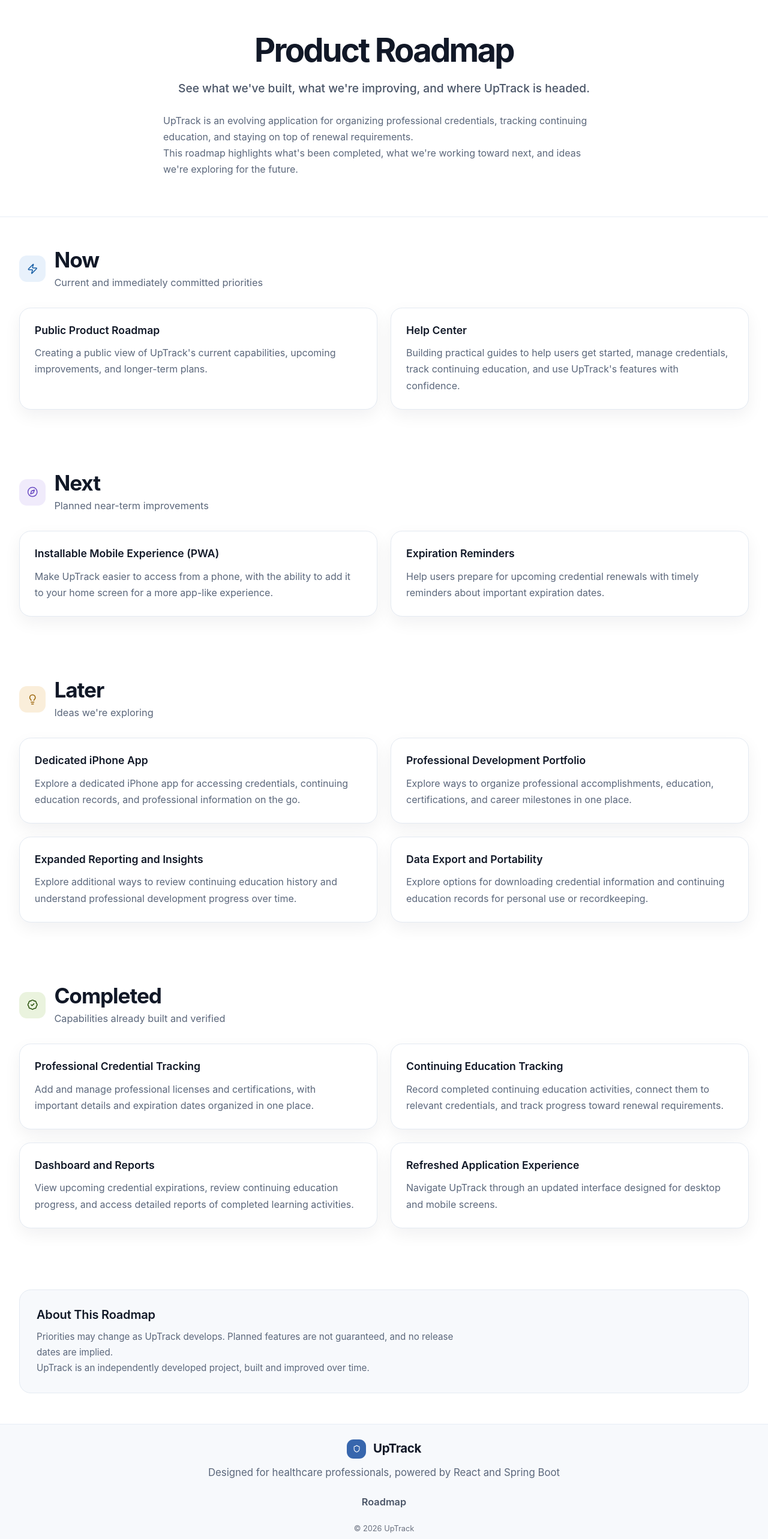
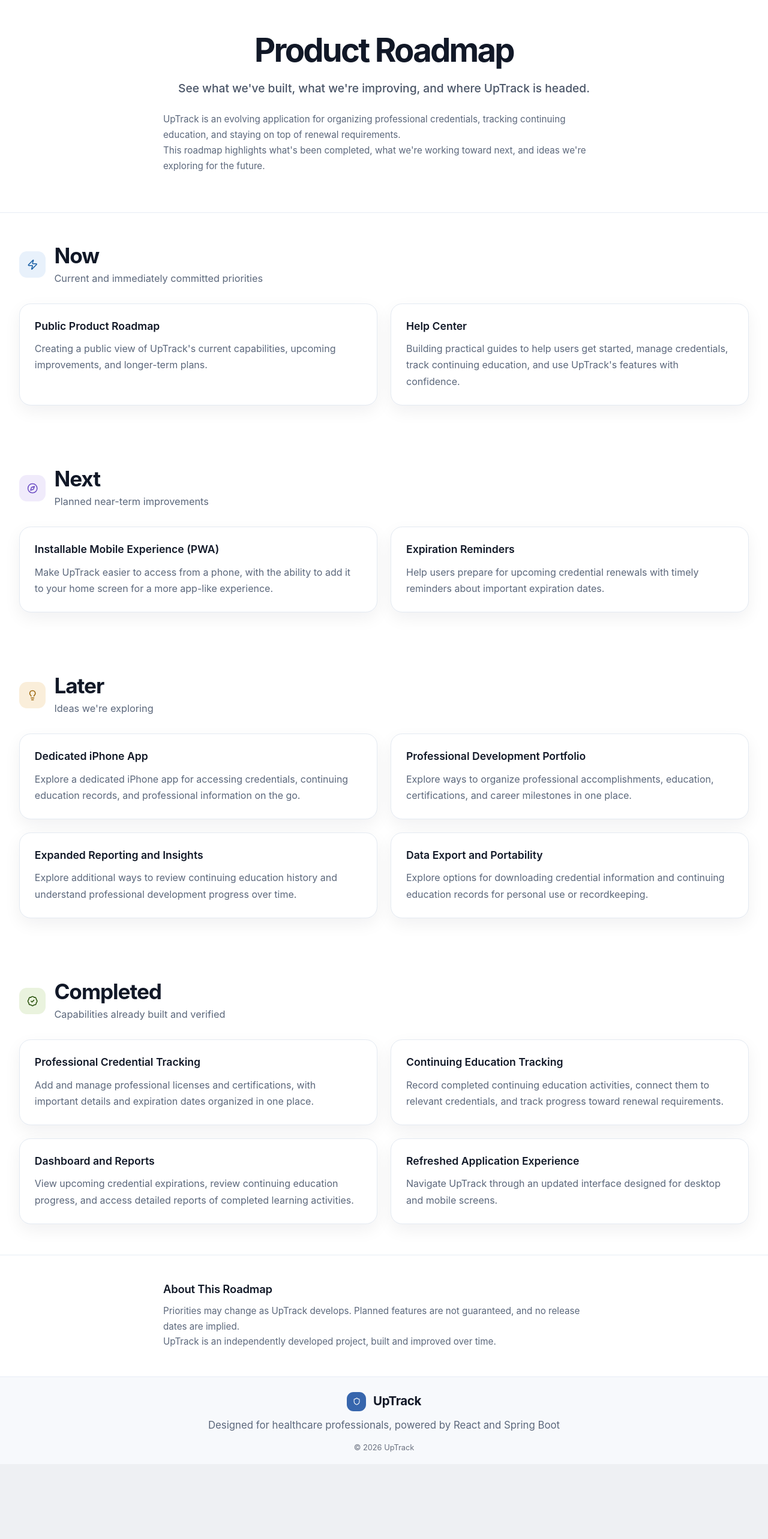
Before and after one commit to alexc83/uptrack, a React (Vite) app in the folder frontend-react/: page /roadmap in a window 1280 px wide. Shown: the part 80-2646 px from the top of the page at 60% size. After the commit the page ends 2521 px from the top, so only its background shows below. Built offline with nearby package versions, Linux system fonts and the light colour scheme; no server answers.

Commit message:
fix(p01): cohesive roadmap intro, editorial about section, optional footer link
Co-authored-by: alexc83 <alexc83@users.noreply.github.com>

```diff
--- a/frontend-react/src/features/landing/landing-footer.tsx
+++ b/frontend-react/src/features/landing/landing-footer.tsx
@@ -1,7 +1,7 @@
 import { Link } from 'react-router-dom';
 import { Shield } from 'lucide-react';
 
-export function LandingFooter() {
+export function LandingFooter({ showRoadmapLink = true }: { showRoadmapLink?: boolean }) {
   return (
     <footer className="border-t border-[var(--ut-landing-footer-border)] bg-[var(--ut-landing-surface-soft)] pb-[1.1rem] pt-[1.55rem]">
       <div className="mx-auto flex w-[min(100%-2rem,76rem)] flex-col items-center gap-[0.45rem] text-center">
@@ -14,9 +14,11 @@ export function LandingFooter() {
         <p className="m-0 text-[1.05rem] leading-[1.7] text-[var(--ut-landing-muted)]">
           Designed for healthcare professionals, powered by React and Spring Boot
         </p>
-        <nav aria-label="Public pages" className="mt-[0.35rem] inline-flex items-center gap-[1.25rem]">
-          <Link to="/roadmap" className="inline-flex min-h-11 items-center rounded-[0.6rem] px-2 text-[1.02rem] font-semibold text-[var(--ut-landing-subtle)] no-underline underline-offset-4 hover:underline">Roadmap</Link>
-        </nav>
+        {showRoadmapLink && (
+          <nav aria-label="Public pages" className="mt-[0.35rem] inline-flex items-center gap-[1.25rem]">
+            <Link to="/roadmap" className="inline-flex min-h-11 items-center rounded-[0.6rem] px-2 text-[1.02rem] font-semibold text-[var(--ut-landing-subtle)] no-underline underline-offset-4 hover:underline">Roadmap</Link>
+          </nav>
+        )}
         <small className="mt-[0.35rem] block w-full text-[var(--ut-landing-footer-copy)]">© 2026 UpTrack</small>
       </div>
     </footer>
--- a/frontend-react/src/features/roadmap/roadmap-page.tsx
+++ b/frontend-react/src/features/roadmap/roadmap-page.tsx
@@ -48,27 +48,25 @@ export function RoadmapPage() {
       <RoadmapHeader />
       <main>
         <section aria-labelledby="roadmap-heading" className="border-b border-[var(--ut-landing-footer-border)] py-[4rem] max-[768px]:py-[2.8rem]">
-          <div className="mx-auto w-[min(100%-2rem,76rem)] max-w-[54rem] text-center">
+          <div className="mx-auto w-[min(100%-2rem,46rem)] text-center">
             <h1 id="roadmap-heading" className="m-0 text-[clamp(2.4rem,5vw,3.4rem)] font-bold leading-[1.12] tracking-[-0.05em] text-[var(--ut-landing-heading)]">{roadmapIntro.title}</h1>
-            <p className="mx-auto mt-[1.1rem] max-w-[44rem] text-[clamp(1.05rem,2vw,1.2rem)] font-medium leading-[1.6] text-[var(--ut-landing-subtle)]">{roadmapIntro.tagline}</p>
-            <div className="mx-auto mt-[1.6rem] max-w-[46rem] space-y-[0.8rem] text-left text-[1rem] leading-[1.7] text-[var(--ut-landing-muted)]">
+            <p className="mx-auto mt-[1.1rem] text-[clamp(1.05rem,2vw,1.2rem)] font-medium leading-[1.6] text-[var(--ut-landing-subtle)]">{roadmapIntro.tagline}</p>
+            <div className="mt-[1.5rem] space-y-[0.8rem] text-left text-[0.95rem] leading-[1.7] text-[var(--ut-landing-muted)]">
               {roadmapIntro.paragraphs.map((paragraph) => <p key={paragraph} className="m-0">{paragraph}</p>)}
             </div>
           </div>
         </section>
         {roadmapSections.map((section) => <RoadmapSectionView key={section.key} section={section} />)}
-        <section aria-labelledby="roadmap-about-heading" className="py-[3.2rem] max-[768px]:py-[2.4rem]">
-          <div className="mx-auto w-[min(100%-2rem,76rem)]">
-            <div className="rounded-[1.2rem] border border-[var(--ut-landing-card-border)] bg-[var(--ut-landing-surface-soft)] p-[1.75rem] max-[640px]:p-[1.35rem]">
-              <h2 id="roadmap-about-heading" className="m-0 text-[1.25rem] font-semibold leading-[1.3] tracking-[-0.01em] text-[var(--ut-landing-heading)]">{roadmapAbout.title}</h2>
-              <div className="mt-[0.7rem] max-w-[46rem] space-y-[0.6rem] text-[0.95rem] leading-[1.7] text-[var(--ut-landing-muted)]">
-                {roadmapAbout.paragraphs.map((paragraph) => <p key={paragraph} className="m-0">{paragraph}</p>)}
-              </div>
+        <section aria-labelledby="roadmap-about-heading" className="border-t border-[var(--ut-landing-footer-border)] py-[2.8rem] max-[768px]:py-[2.2rem]">
+          <div className="mx-auto w-[min(100%-2rem,46rem)]">
+            <h2 id="roadmap-about-heading" className="m-0 text-[1.15rem] font-semibold leading-[1.3] tracking-[-0.01em] text-[var(--ut-landing-heading)]">{roadmapAbout.title}</h2>
+            <div className="mt-[0.7rem] space-y-[0.6rem] text-[0.95rem] leading-[1.7] text-[var(--ut-landing-muted)]">
+              {roadmapAbout.paragraphs.map((paragraph) => <p key={paragraph} className="m-0">{paragraph}</p>)}
             </div>
           </div>
         </section>
       </main>
-      <LandingFooter />
+      <LandingFooter showRoadmapLink={false} />
     </div>
   );
 }
```
Also changed, not shown: 2 other files (tests, documents, lock files or other folders).
